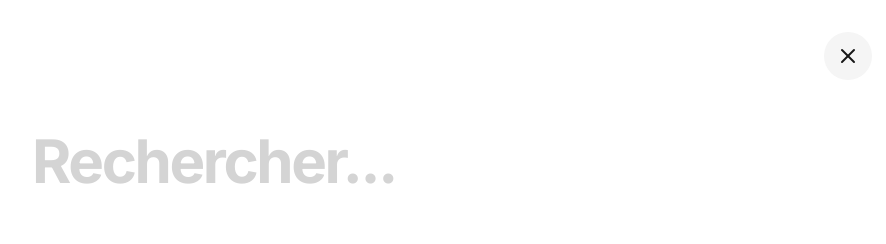
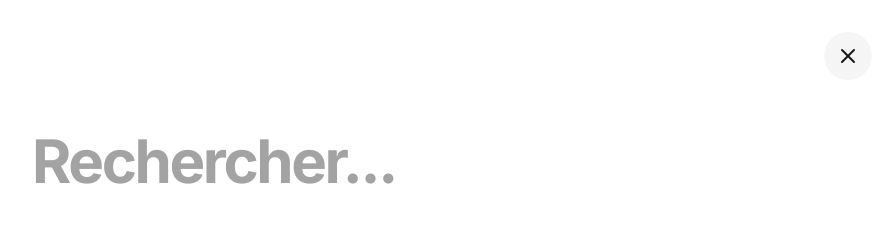
Before and after one commit to Ryn-95/Kashoot-Loc, a Next.js app: page / in a window 1280 px wide. Both pictures are taken after a click on the button 1107 px from the left and 34 px from the top of the page. Shown: the top 244 px of the page, without its empty margins (248-1134 px from the left). Built offline with nearby package versions, Linux system fonts and the light colour scheme.

Commit message:
fix(ui): increase search overlay z-index and improve placeholder contrast

```diff
--- a/components/layout/Header.tsx
+++ b/components/layout/Header.tsx
@@ -184,7 +184,7 @@ export default function Header() {
             animate={{ opacity: 1 }}
             exit={{ opacity: 0 }}
             transition={{ duration: 0.2 }}
-            className="fixed inset-0 z-50 bg-white"
+            className="fixed inset-0 z-[100] bg-white"
           >
             <div className="max-w-3xl mx-auto px-6 pt-32 relative h-full">
               <motion.div
@@ -200,7 +200,7 @@ export default function Header() {
                     value={searchQuery}
                     onChange={(e) => setSearchQuery(e.target.value)}
                     placeholder="Rechercher..."
-                    className="w-full text-4xl md:text-6xl font-bold bg-transparent border-none outline-none placeholder:text-neutral-300 text-neutral-900 tracking-tight"
+                    className="w-full text-4xl md:text-6xl font-bold bg-transparent border-none outline-none placeholder:text-neutral-400 text-neutral-900 tracking-tight"
                   />
                 </form>
 
```
